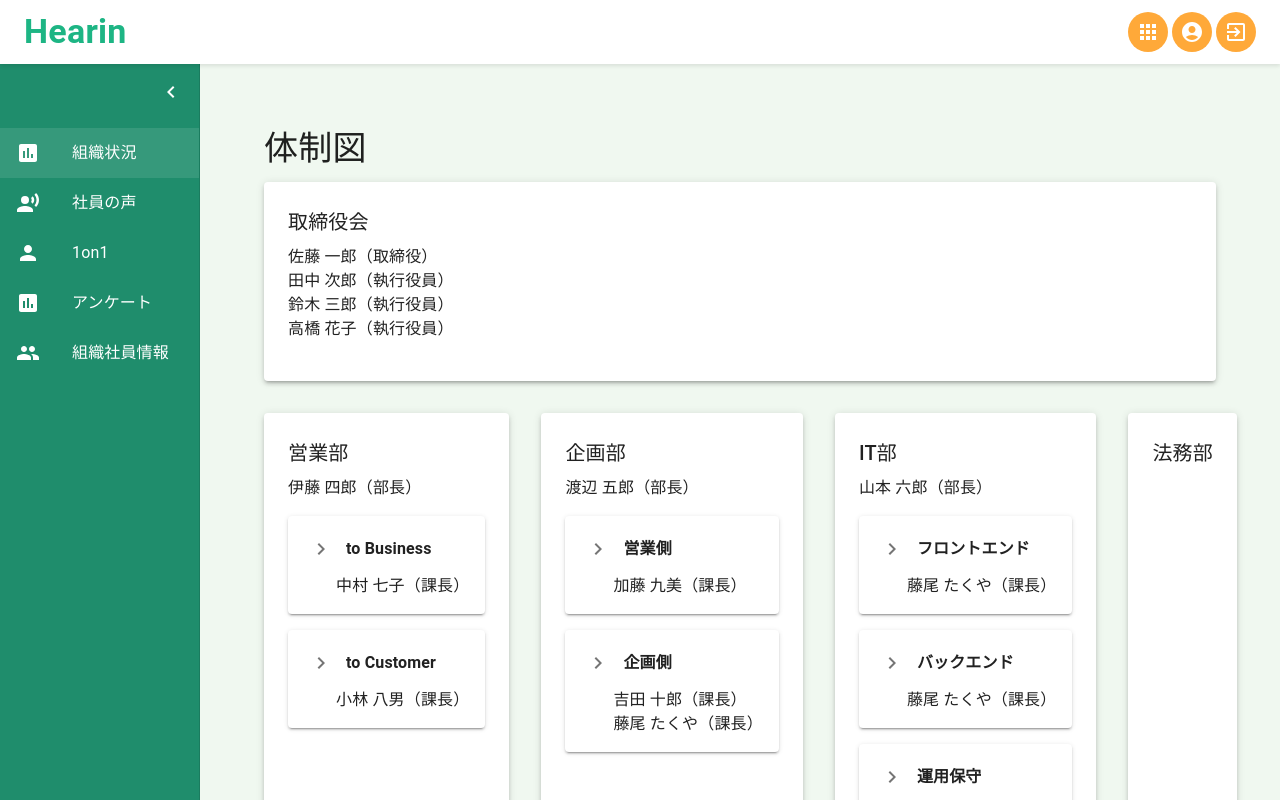
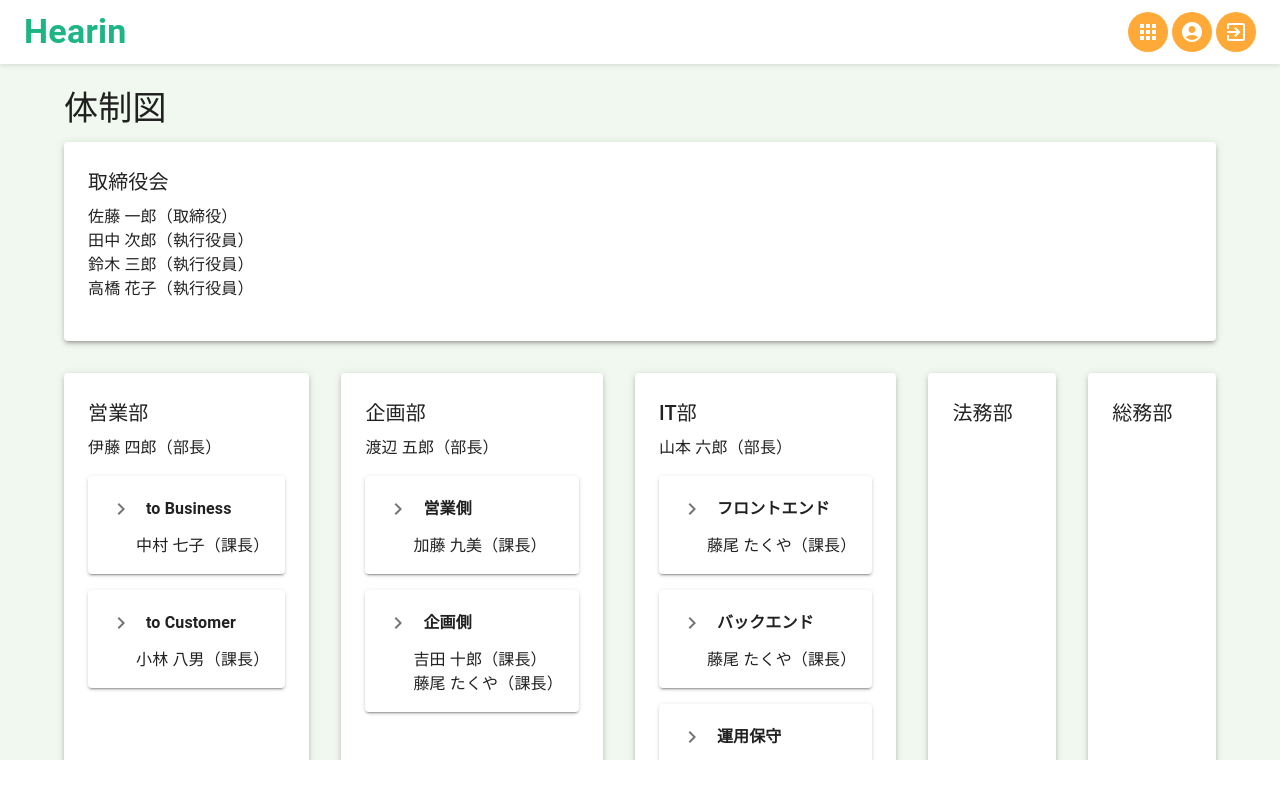
Before and after one commit to Taiga-422/hearine-app, a Next.js app: page /companyId/oz_info in a window 1280 px wide. Built offline with nearby package versions, Linux system fonts and the light colour scheme.

Commit message:
サイドバーの削除

```diff
--- a/src/app/(private)/companyId/layout.tsx
+++ b/src/app/(private)/companyId/layout.tsx
@@ -2,7 +2,6 @@ import React from 'react';
 import {
   Box,
 } from "@mui/material";
-import SideBar from '@/components/layout/SideBar';
 import Header from '@/components/layout/Header';
 
 export default function CompanyLayout({ children }: { children: React.ReactNode }) {
@@ -11,16 +10,13 @@ export default function CompanyLayout({ children }: { children: React.ReactNode
       {/* ヘッダー */}
       <Header />
 
-      {/* サイドバー */}
-      <SideBar />
-
       {/* メインコンテンツ */}
       <Box
         component="main"
         sx={{
           flexGrow: 1,
           height: "calc(100vh - 64px)",
-          mt: 8, // メインコンテンツのマージン
+          mt: 3,
           p: 4,
           backgroundColor: "#f0f8f0",
           overflowY: "auto",
--- a/src/components/layout/Header.tsx
+++ b/src/components/layout/Header.tsx
@@ -37,39 +37,37 @@ export default function Header() {
   };
 
   const handleProfile = () => {
-    // プロフィールページへの遷移処理
-    console.log("プロフィールページへ遷移");
+    // ⇊個人プロファイルページへのリンクを追加
+    // router.push("/companyId/employee-profile");
     handleProfileMenuClose();
   };
 
   // メニュー項目のハンドラー
   const handleEmployeeProfile = () => {
-    console.log("社員プロファイルページへ遷移");
+    // ⇊社員プロファイルページへのリンクを追加
     // router.push("/companyId/employee-profile");
     handleMainMenuClose();
   };
 
   const handleOrgChart = () => {
-    console.log("組織体制図ページへ遷移");
-    // router.push("/companyId/org-chart");
+    router.push("/companyId/oz_info");
     handleMainMenuClose();
   };
 
   const handleCeoAI = () => {
-    console.log("社長AIページへ遷移");
+    // ⇊社長AIページへのリンクを追加
     // router.push("/companyId/ceo-ai");
     handleMainMenuClose();
   };
 
   const handleCompanyInfo = () => {
-    console.log("会社情報ページへ遷移");
+    // ⇊会社情報ページへのリンクを追加
     // router.push("/companyId/company-info");
     handleMainMenuClose();
   };
 
   const handleLogout = () => {
     // ログアウト処理
-    console.log("ログアウト処理");
     handleProfileMenuClose();
     // 実際のログアウト処理をここに実装
     // router.push('/login');
--- a/src/components/layout/SideBar.tsx
+++ b/src/components/layout/SideBar.tsx
@@ -1,3 +1,5 @@
+// サイドバーは廃止となりました。将来的に再度必要になる可能性があるため、コードは残してあります。
+
 "use client";
 
 import { useState } from "react";
```
